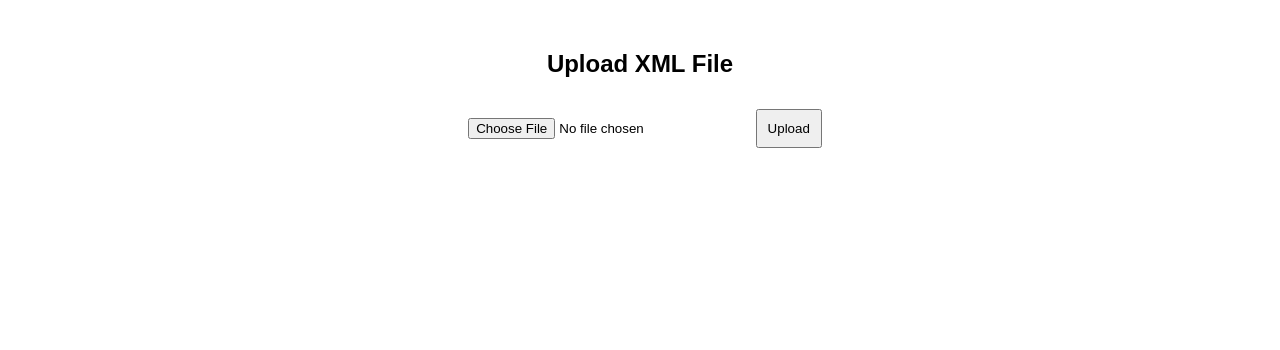
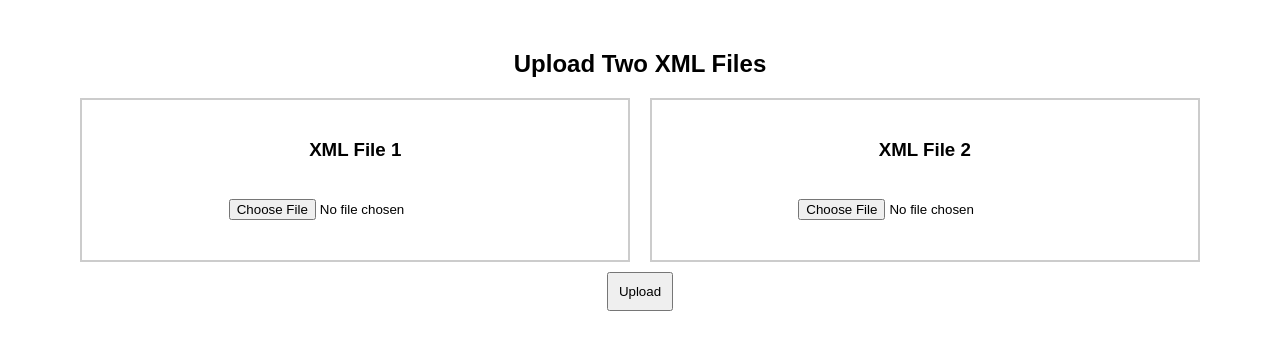
Before and after one commit to JackErhardt/BL-XML-Utils, a Flask app: page / in a window 1280 px wide. Shown: the top 350 px of the page. Run offline with Flask 3, Linux system fonts and the light colour scheme.

Commit message:
Added second XML read prompt

```diff
--- a/app.py
+++ b/app.py
@@ -9,13 +9,23 @@ def index():
 
 @app.route('/process_xml', methods=['POST'])
 def process_xml():
-    if 'file' not in request.files:
-        return jsonify({'error': 'No file uploaded'}), 400
+    if 'file1' not in request.files or 'file2' not in request.files:
+        return jsonify({'error': 'Both files must be uploaded'}), 400
 
-    xml_file = request.files['file'].read()
-    root = ET.fromstring(xml_file)
+    xml_file1 = request.files['file1'].read()
+    xml_file2 = request.files['file2'].read()
 
-    return jsonify({'message': f'XML processed successfully! Root tag: {root.tag}'})
+    try:
+        root1 = ET.fromstring(xml_file1)
+        root2 = ET.fromstring(xml_file2)
+    except ET.ParseError:
+        return jsonify({'error': 'Invalid XML format'}), 400
+
+    return jsonify({
+        'message': 'XML files processed successfully!',
+        'root_tag_file1': root1.tag,
+        'root_tag_file2': root2.tag
+    })
 
 if __name__ == '__main__':
     app.run(host='0.0.0.0', port=10000)
--- a/templates/index.html
+++ b/templates/index.html
@@ -6,13 +6,24 @@
     <title>XML Processor</title>
     <style>
         body { font-family: Arial, sans-serif; text-align: center; margin-top: 50px; }
+        .container { display: flex; justify-content: center; gap: 20px; }
+        .upload-box { border: 2px solid #ccc; padding: 20px; width: 40%; }
         input, button { margin: 10px; padding: 10px; }
     </style>
 </head>
 <body>
-    <h2>Upload XML File</h2>
+    <h2>Upload Two XML Files</h2>
     <form id="uploadForm" enctype="multipart/form-data">
-        <input type="file" id="xmlFile" name="file" accept=".xml" required>
+        <div class="container">
+            <div class="upload-box">
+                <h3>XML File 1</h3>
+                <input type="file" id="xmlFile1" name="file1" accept=".xml" required>
+            </div>
+            <div class="upload-box">
+                <h3>XML File 2</h3>
+                <input type="file" id="xmlFile2" name="file2" accept=".xml" required>
+            </div>
+        </div>
         <button type="submit">Upload</button>
     </form>
     <h3 id="result"></h3>
@@ -21,7 +32,8 @@
         document.getElementById("uploadForm").onsubmit = async function(event) {
             event.preventDefault();
             const formData = new FormData();
-            formData.append("file", document.getElementById("xmlFile").files[0]);
+            formData.append("file1", document.getElementById("xmlFile1").files[0]);
+            formData.append("file2", document.getElementById("xmlFile2").files[0]);
 
             const response = await fetch("/process_xml", {
                 method: "POST",
```
